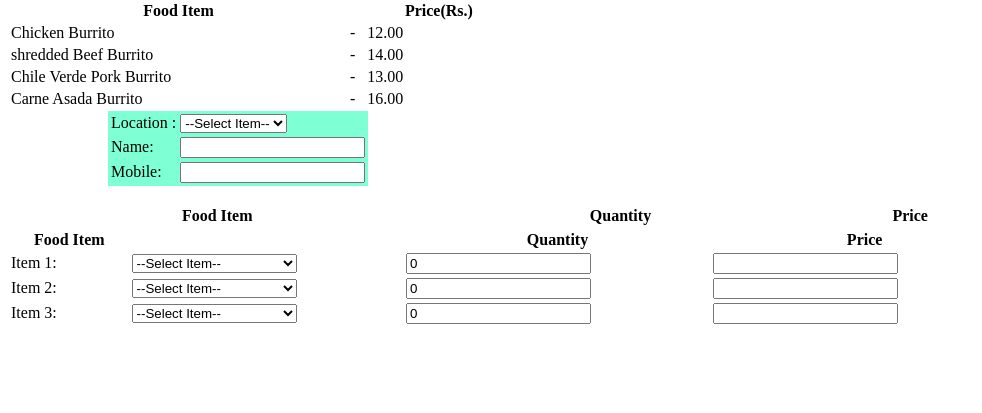
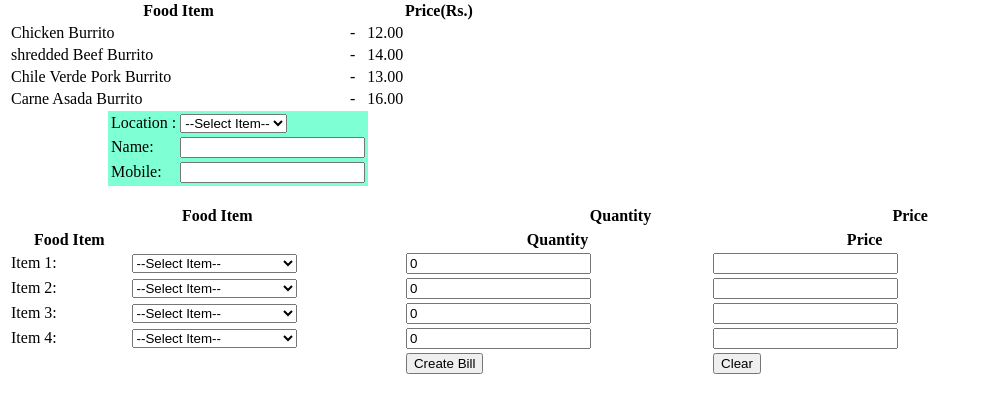
Before and after one commit to VanessaGVilla/orderform, a plain HTML site: page index.html in a window 1280 px wide. Shown: the part 115-528 px from the top of the page, without its empty margins (0-982 px from the left). Drawn offline with Linux system fonts and the light colour scheme.

Commit message:
Update index.html

```diff
--- a/index.html
+++ b/index.html
@@ -104,7 +104,7 @@
 </tr>
  <td>Item 3:</td>
 <td>
-<select id="item2">
+<select id="item3">
 <option value="1">--Select Item--</option>
 <option value="Chicken Burrito">Chicken Burrito</option>
 <option value="Shredded Beef Burrito">Shredded Beef Burrito</option>
@@ -116,3 +116,25 @@
 <td><input type="number" value="0" id="q3"></td>
 <td><input type="text"  id="p3"></td>
 </tr>
+<td>Item 4:</td>
+<td>
+<select id="item4">
+<option value="1">--Select Item--</option>
+<option value="Chicken Burrito">Chicken Burrito</option>
+<option value="Shredded Beef Burrito">Shredded Beef Burrito</option>
+<option value="Chile Verde Pork Burrito">Chile Verde Pork Burrito</option>
+<option value="Carne Asada Burrito">Carne Asada Burrito</option>
+<option value="Water Bottle ">Water Bottle </option>
+</select>
+</td>
+ <td><input type="number" value="0" id="q4"></td>
+<td><input type="text"  id="p4"></td>
+</tr>
+<tr>
+<td></td>
+<td></td>
+<td><input type="submit" class="button" value="Create Bill" onclick=createBill()></td>
+<td><input type="reset" class="button" value="Clear"></td>
+</tr>
+</table>
+</form>
```
